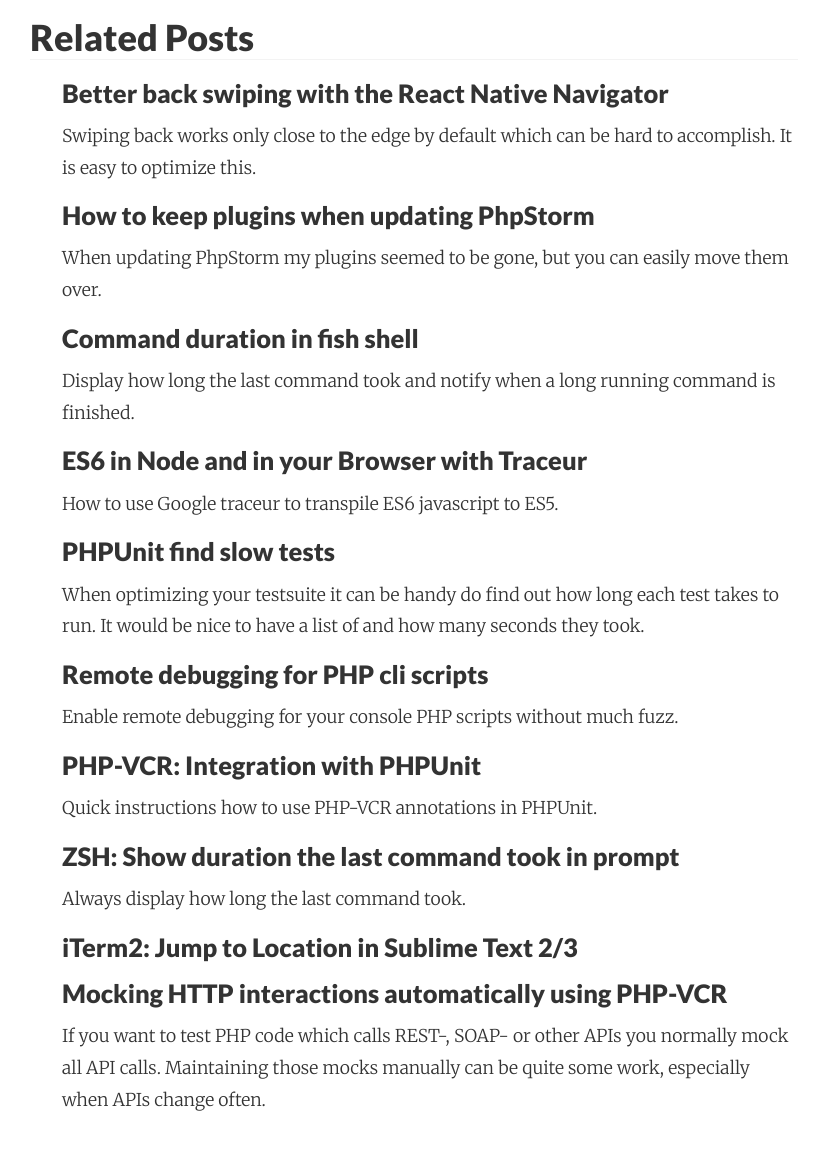
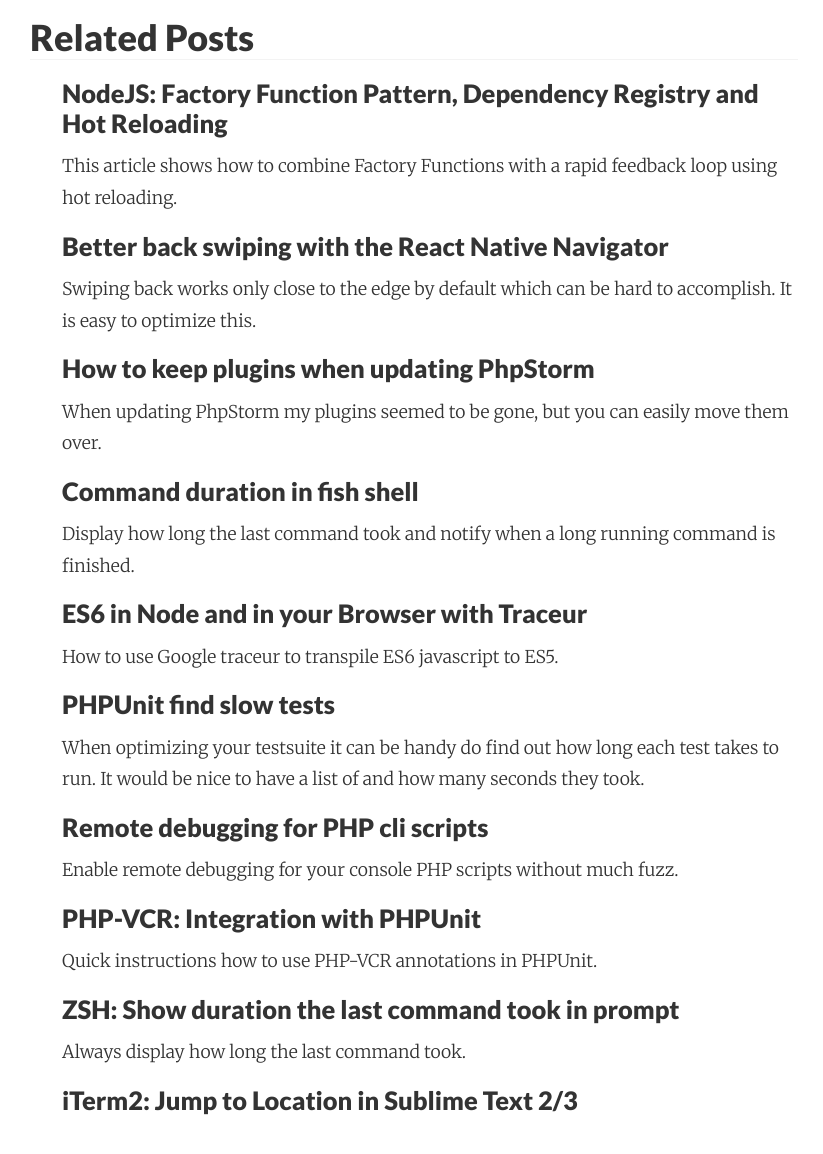
Before and after one commit to adri/adri.github.io, a Jekyll site: the page built from _posts/2012-03-24-kaffee.md, in a window 1280 px wide and 1400 px high, scrolled down 640 px. Shown: the part 182-1336 px from the top of the window, without its empty margins (226-1049 px from the left). Built offline with Jekyll 4.4.1, drawn with Linux system fonts in a browser that asks for light colours; nearby versions of some CDN libraries; Markdown is read by kramdown in place of the engine named in the settings; comment, search, counter and statistics services are not loaded; some of the changed lines change nothing that is shown.

Commit message:
Test how the post looks.

````diff
--- a/_posts/2016-01-20-manage-dependencies-in-nodejs-app.md
+++ b/_posts/2016-01-20-manage-dependencies-in-nodejs-app.md
@@ -1,8 +1,7 @@
 ---
 layout: post
 title: "NodeJS: Factory Function Pattern, Dependency Registry and Hot Reloading"
-summary: "This article shows how to combine Factory Functions with a rapid feedback loop using hot reloading"
-published: false
+summary: "This article shows how to combine Factory Functions with a rapid feedback loop using hot reloading."
 ---
 
 Factory Functions Pattern are a great way to structure applications in NodeJS. [This In-Depth article](https://medium.com/@pyrolistical/factory-functions-pattern-in-depth-356d14801c91#.3193wonrd) describes how they are used. In short, advantages of this pattern are:
@@ -20,7 +19,7 @@
 
 An example which runs with NodeJS > 4.x looks like this:
 
-```
+```js
 # In file ./src/index.js
 
 // Wire up dependencies
@@ -42,7 +41,7 @@
 
 To illustrate how injected dependencies can be used, an example implementation of a `UserService` could be something like this:
 
-```
+```js
 # In file ./src/service/UserService.js
 module.exports = (userRepository, User) => {
   return {
@@ -77,7 +76,7 @@
 
 A wired up instance of the example `UserService` can then be used in other places of the app like controllers. The same principile applies there:
 
-```
+```js
 # In file ./src/controllers/UserController.js
 module.exports = (userService) => {
   function login(req, res, next) {
@@ -100,29 +99,79 @@
 ## Refactor to support Hot Reloading
 
 The larger apps grow, the longer the startup costs due to parsing javascript files
-and making connections to databases and servies. Hot reloading NodeJS apps **avoids the startup costs** and lets you **iterate quicker**. To make this possible the previous structure needs a little refactor.
+and making connections to databases and servies. Hot reloading NodeJS apps **avoids the startup costs** and lets you **iterate quicker**. To make this possible the previous structure needs a little refactoring.
 
-To do this we have to move out
+We have to move out the dependencies into another file which can be reloaded on file changes.
+The dependencies then need to be exported to be us
+
+```js
+// Wire up dependencies
+const leveldb = require('leveldb');
+const express = require('express');
+const app = express();
+// Attach routes
+userController.routes(app);
+
+const deps = {
+  app,
+
+  // Use ES6 getters to require up the dependency when needed.
+
+  get User() {
+    return require('./model/User')()
+  },
+  get userRepository() {
+    return require('./service/UserRepository')(leveldb)
+  },
+  get userService() {
+    return require('./service/UserService')(deps.userRepository, deps.User);
+  },
+  get userController() {
+    return require('./controller/UserController')(deps.userService);
+  }
+};
+
+module.exports = deps;
+```
+
+This is how the `./src/index.js` looks like after the refactoring:
 
 ```js
 # In file ./src/index.js
-const dependencies = require('./dependencies');
-const app = dependencies.app;
+
+// Start with hot reloading: node index hotreload
+const isHot = process.argv[2] === 'hotreload';
+const app = isHot ? require('./hotreload') : require('./dependencies').app;
 
 app.listen(3000, () => console.log('Listening on http://localhost:3000'));
 ```
 
+For hot reloading, create a new file:
 
+```js
+# In file ./src/hotreload.js
+const dependencies = require('./src/dependencies');
 
-module.exports = {
-    express,
-    app,
-    db,
-    mailer,
-    routes,
-    search,
-    server
-};
+// Include server routes as a middleware
+app.use((req, res, next) => {
+  dependencies.app(req, res, next);
+});
+
+// Do "hot-reloading" of express stuff on the server
+// Throw away cached modules and re-require next time
+// Ensure there's no important state in there!
+const watcher = chokidar.watch(['./src']);
+watcher.on('ready', () => {
+  watcher.on('all', () => {
+    console.log('Clearing module cache from server');
+    Object.keys(require.cache).forEach((file) => {
+      if (/src/.test(file) && file.indexOf('node_modules') === -1) {
+        delete require.cache[file];
+      }
+    });
+  });
+});
+```
 
 If you want you can run unit tests in the same process
 
````
